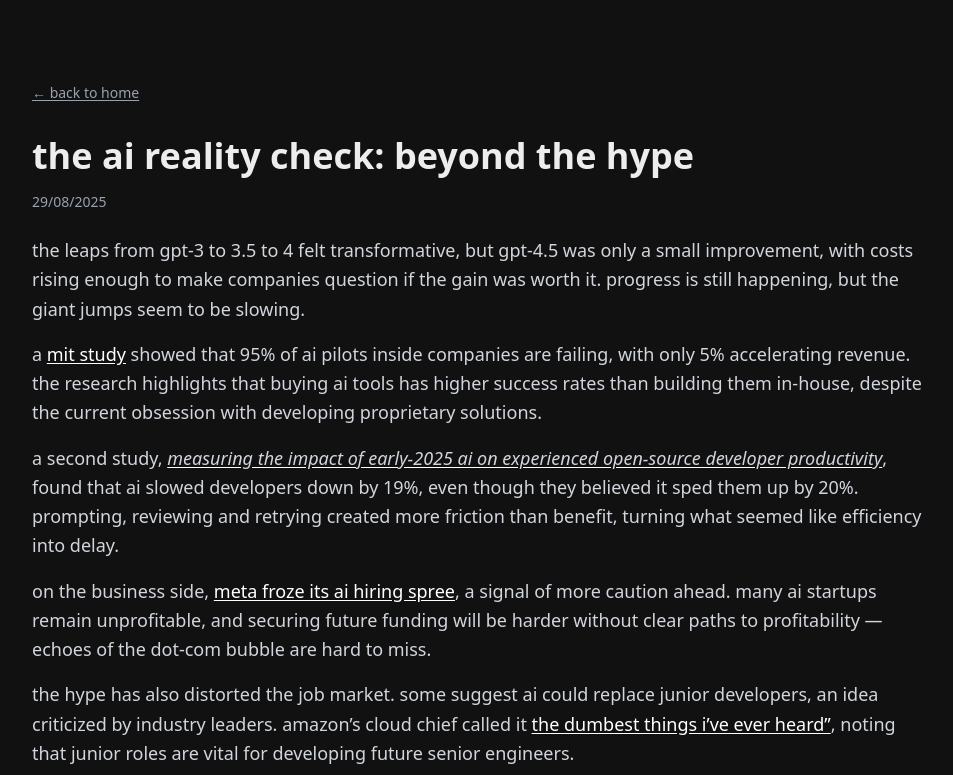
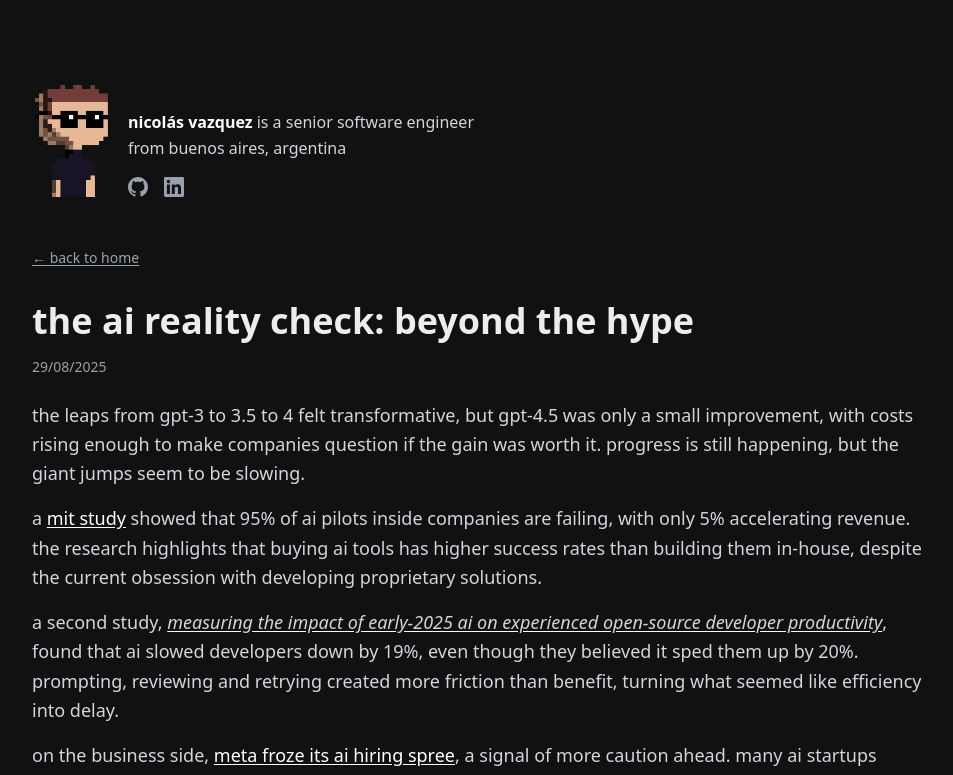
Before and after one commit to nicvazquezdev/personal-website, a Next.js app: page /thoughts/ai-beyond-the-hype in a window 1280 px wide. Shown: the top 775 px of the page, without its empty margins (288-1241 px from the left). Built offline with nearby package versions, Linux system fonts and the light colour scheme.

Commit message:
refactor layout and home page structure: integrate header with avatar and social links into layout, streamline home page by removing redundant header code, and adjust main section styling for consistency

```diff
--- a/app/layout.tsx
+++ b/app/layout.tsx
@@ -3,6 +3,9 @@ import { Geist, Geist_Mono } from "next/font/google";
 import "./globals.css";
 import StructuredData from "./components/StructuredData";
 import SEOOptimizations from "./components/SEOOptimizations";
+import Image from "next/image";
+import SocialLinks from "./components/SocialLinks";
+import Link from "next/link";
 
 const geistSans = Geist({
   variable: "--font-geist-sans",
@@ -103,7 +106,34 @@ export default function RootLayout({
       <body
         className={`${geistSans.variable} ${geistMono.variable} antialiased`}
       >
-        {children}
+        <div className="min-h-screen p-8 md:pt-20 md:pl-80">
+          <header className="mb-6 flex flex-col md:flex-row md:items-end gap-4">
+            <Link href="/">
+              <Image
+                src="/avatar.png"
+                alt="Avatar pixel art"
+                width={80}
+                height={117}
+                priority
+              />
+            </Link>
+
+            <div className="space-y-4">
+              <h1 className="text-gray-300 leading-relaxed text-lg md:text-base">
+                <span className="text-white font-semibold">
+                  nicolás vazquez
+                </span>{" "}
+                is a senior software engineer{" "}
+                <span className="hidden md:inline">
+                  <br />
+                </span>{" "}
+                from buenos aires, argentina
+              </h1>
+              <SocialLinks />
+            </div>
+          </header>
+          {children}
+        </div>
       </body>
     </html>
   );
--- a/app/page.tsx
+++ b/app/page.tsx
@@ -1,6 +1,4 @@
-import Image from "next/image";
 import InfoSection from "./components/InfoSection";
-import SocialLinks from "./components/SocialLinks";
 import { infoData } from "../data";
 import { getThoughtsData } from "../lib/getThoughtsData";
 import { Suspense } from "react";
@@ -14,32 +12,10 @@ export default function Home() {
   };
 
   return (
-    <main className="min-h-screen p-8 md:pt-20 md:pl-80">
+    <main className="pt-6">
       <div className="w-full">
-        <header className="mb-6 flex flex-col md:flex-row md:items-end gap-4">
-          <Image
-            src="/avatar.png"
-            alt="Avatar pixel art"
-            width={80}
-            height={117}
-            priority
-          />
-
-          <div className="space-y-4">
-            <h1 className="text-gray-300 leading-relaxed text-lg md:text-base">
-              <span className="text-white font-semibold">nicolás vazquez</span>{" "}
-              is a senior software engineer{" "}
-              <span className="hidden md:inline">
-                <br />
-              </span>{" "}
-              from buenos aires, argentina
-            </h1>
-            <SocialLinks />
-          </div>
-        </header>
-
         <section
-          className="mt-12 relative"
+          className="relative"
           aria-label="Professional information and portfolio"
         >
           <Suspense fallback={<div className="text-gray-400">Loading...</div>}>
--- a/app/thoughts/[slug]/page.tsx
+++ b/app/thoughts/[slug]/page.tsx
@@ -19,7 +19,7 @@ export default async function BlogPostPage({ params }: BlogPostPageProps) {
   }
 
   return (
-    <main className="min-h-screen p-8 md:pt-20 md:pl-80">
+    <main className="pt-6">
       <div className="w-full max-w-4xl">
         <nav className="mb-8" aria-label="Breadcrumb">
           <Link
```
